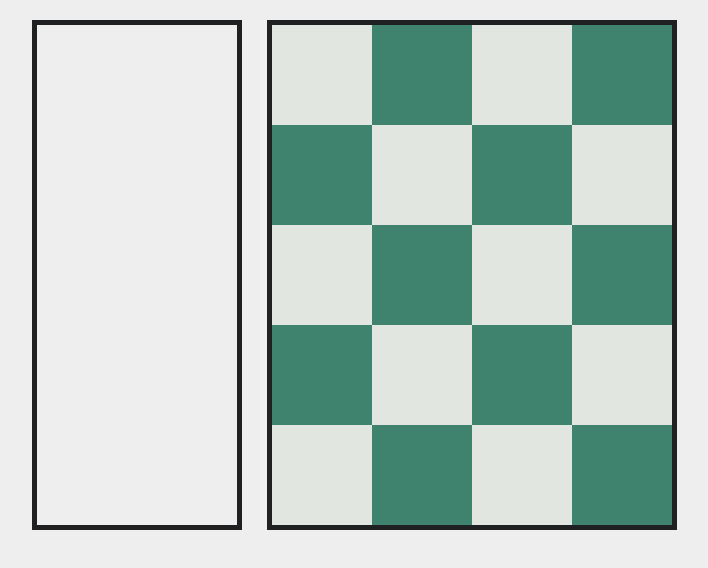
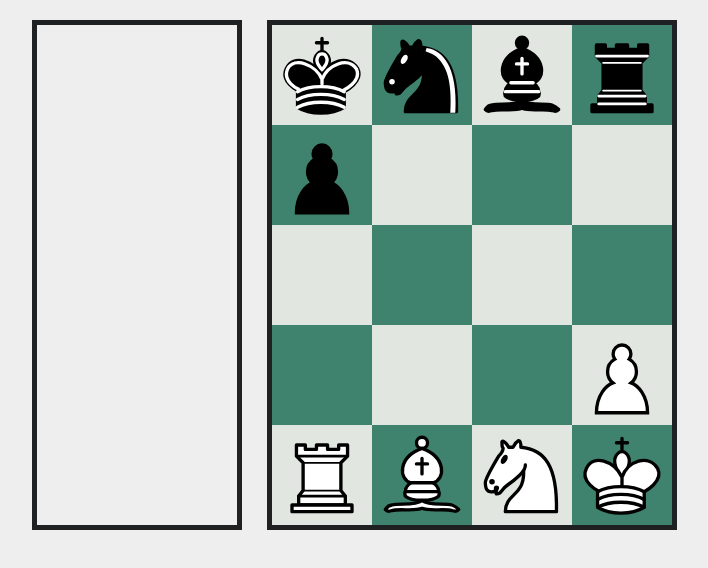
Before and after one commit to Amaan-N-K/MicroChess, a plain HTML site: page index.html in a window 1280 px wide. Shown: the part 176-744 px from the top of the page, without its empty margins (286-994 px from the left). Drawn offline with Linux system fonts and the light colour scheme.

Commit message:
added piece svg files and initial setup is hardcoded in js (use fenstring from engine later)

```diff
--- a/index.html
+++ b/index.html
@@ -6,7 +6,7 @@
     <meta name="viewport" content="width=device-width, initial-scale=1.0" />
     <link rel="stylesheet" type="text/css" href="styles.css" />
     <script src="script.js" defer></script>
-    <link rel="icon" type="image/png" href="./images/black_king.png" />
+    <link rel="icon" type="image/png" href="./images/pieces-svg/king-b.svg" />
     <title>Micro Chess</title>
   </head>
   <body>
--- a/script.js
+++ b/script.js
@@ -1,4 +1,18 @@
 const board = document.querySelector(".board");
+
+function handleCellClick(event) {
+  alert(
+    `You clicked on row ${event.target.dataset.row_count}, column ${event.target.dataset.col_count}`
+  );
+}
+
+const initialSetup = [
+  ["king-b", "knight-b", "bishop-b", "rook-b"],
+  ["pawn-b"],
+  [],
+  [null, null, null, "pawn-w"],
+  ["rook-w", "bishop-w", "knight-w", "king-w"],
+];
 
 for (let i = 0; i < 5; i++) {
   const row = document.createElement("div");
@@ -12,6 +26,12 @@ for (let i = 0; i < 5; i++) {
     cell.classList.add("cell");
     const color = (i + j) % 2 == 0 ? "light" : "dark";
     cell.classList.add(color);
+
+    if (initialSetup[i] && initialSetup[i][j]) {
+      cell.classList.add("chess-piece", initialSetup[i][j]);
+    }
+
+    cell.addEventListener("click", handleCellClick);
     row.appendChild(cell);
   }
   board.appendChild(row);
--- a/styles.css
+++ b/styles.css
@@ -64,6 +64,10 @@ a:active {
   height: 100px;
 }
 
+.cell:hover {
+  filter: brightness(80%);
+}
+
 .light {
   background-color: var(--white-cell);
 }
@@ -71,3 +75,56 @@ a:active {
 .dark {
   background-color: var(--black-cell);
 }
+
+.chess-piece {
+  background-size: cover;
+  background-repeat: no-repeat;
+}
+
+.bishop-b {
+  background-image: url("./images/pieces-svg/bishop-b.svg");
+}
+
+.knight-b {
+  background-image: url("./images/pieces-svg/knight-b.svg");
+}
+
+.rook-b {
+  background-image: url("./images/pieces-svg/rook-b.svg");
+}
+
+.queen-b {
+  background-image: url("./images/pieces-svg/queen-b.svg");
+}
+
+.king-b {
+  background-image: url("./images/pieces-svg/king-b.svg");
+}
+
+.pawn-b {
+  background-image: url("./images/pieces-svg/pawn-b.svg");
+}
+
+.bishop-w {
+  background-image: url("./images/pieces-svg/bishop-w.svg");
+}
+
+.knight-w {
+  background-image: url("./images/pieces-svg/knight-w.svg");
+}
+
+.rook-w {
+  background-image: url("./images/pieces-svg/rook-w.svg");
+}
+
+.queen-w {
+  background-image: url("./images/pieces-svg/queen-w.svg");
+}
+
+.king-w {
+  background-image: url("./images/pieces-svg/king-w.svg");
+}
+
+.pawn-w {
+  background-image: url("./images/pieces-svg/pawn-w.svg");
+}
```
Also changed, not shown: images/black_king.png (deleted), images/pieces-svg/bishop-b.svg (added), images/pieces-svg/bishop-w.svg (added), images/pieces-svg/king-b.svg (added), images/pieces-svg/king-w.svg (added), images/pieces-svg/knight-b.svg (added), images/pieces-svg/knight-w.svg (added), images/pieces-svg/pawn-b.svg (added), images/pieces-svg/pawn-w.svg (added), images/pieces-svg/queen-b.svg (added), images/pieces-svg/queen-w.svg (added), images/pieces-svg/rook-b.svg (added), images/pieces-svg/rook-w.svg (added).
